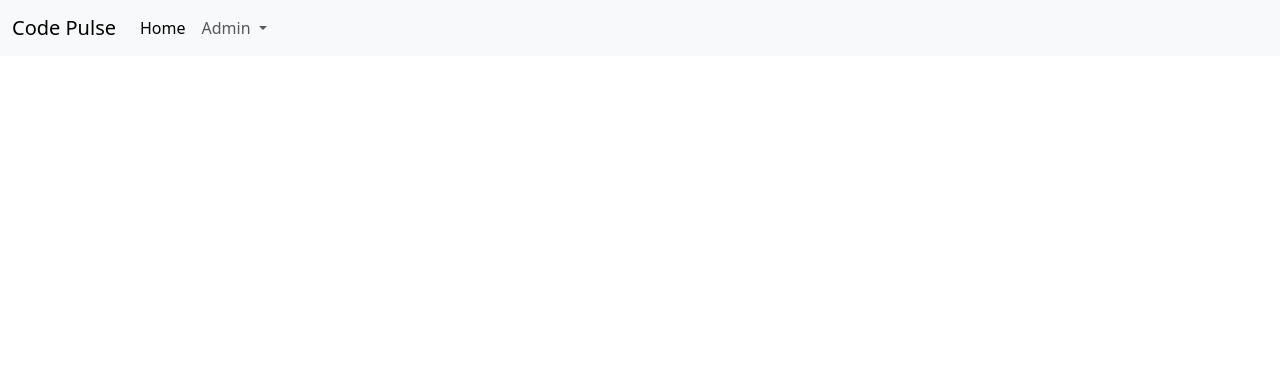
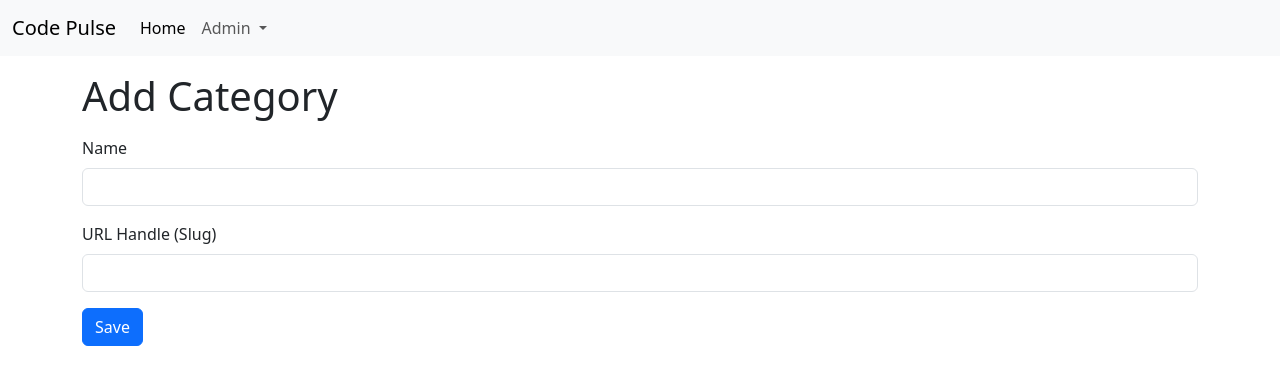
Before and after one commit to Vaibhav2596/Blog-Project-Dot-Net-and-Angular, an Angular app in the folder UI/CodePulse/: page /admin/categories/add in a window 1280 px wide. Before the commit this address led to /. Shown: the top 384 px of the page. Built offline with nearby package versions, Linux system fonts and the light colour scheme.

Commit message:
Created Add Category Component

```diff
--- /dev/null
+++ b/UI/CodePulse/src/app/features/category/add-category/add-category.html
@@ -0,0 +1,21 @@
+<div class="container">
+  <h1 class="mt-3">Add Category</h1>
+
+  <form [formGroup]="addCategoryFormGroup" (ngSubmit)="onSubmit()">
+    <div class="mt-3">
+      <div class="mt-3">
+        <label class="form-label">Name</label>
+        <input type="text" class="form-control" formControlName="name"/>
+      </div>
+
+      <div class="mt-3">
+        <label class="form-label">URL Handle (Slug)</label>
+        <input type="text" class="form-control" formControlName="urlHandle"/>
+      </div>
+
+      <div class="mt-3">
+        <button type="submit" class="btn btn-primary">Save</button>
+      </div>
+    </div>
+  </form>
+</div>
--- /dev/null
+++ b/UI/CodePulse/src/app/features/category/add-category/add-category.ts
@@ -0,0 +1,22 @@
+import { Component } from '@angular/core';
+import { FormControl, FormGroup, ReactiveFormsModule } from '@angular/forms';
+
+@Component({
+  selector: 'app-add-category',
+  imports: [ReactiveFormsModule],
+  templateUrl: './add-category.html',
+  styleUrl: './add-category.css',
+})
+export class AddCategory {
+  // 1) Import ReactiveFormsModule
+  // 2) FormGroups -> FormControls
+
+  addCategoryFormGroup = new FormGroup({
+    name: new FormControl<string>('',{nonNullable: true}),
+    urlHandle : new FormControl<string>('',{nonNullable: true}),
+  })
+
+  onSubmit(){
+    console.log(this.addCategoryFormGroup.getRawValue());
+  }
+}
--- a/UI/CodePulse/src/app/features/category/category-list/category-list.html
+++ b/UI/CodePulse/src/app/features/category/category-list/category-list.html
@@ -1,6 +1,6 @@
 <div class="container">
     <h3 class="mt-3">Category List</h3>
     <div class="d-flex justify-content-end mt-3">
-        <a class="btn btn-primary">Add Category</a>
+        <a [routerLink]="['/admin','categories','add']" class="btn btn-primary">Add Category</a>
     </div>
 </div>
--- a/UI/CodePulse/src/app/features/category/category-list/category-list.ts
+++ b/UI/CodePulse/src/app/features/category/category-list/category-list.ts
@@ -1,8 +1,9 @@
 import { Component } from '@angular/core';
+import { RouterLink } from "@angular/router";
 
 @Component({
   selector: 'app-category-list',
-  imports: [],
+  imports: [RouterLink],
   templateUrl: './category-list.html',
   styleUrl: './category-list.css',
 })
```
Also changed, not shown: UI/CodePulse/src/app/app.routes.ts (+9 -4 lines), UI/CodePulse/src/app/features/category/add-category/add-category.css (added), 1 other file (tests, documents, lock files or other folders).
